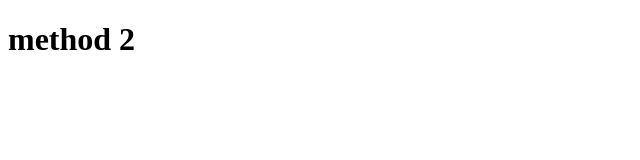
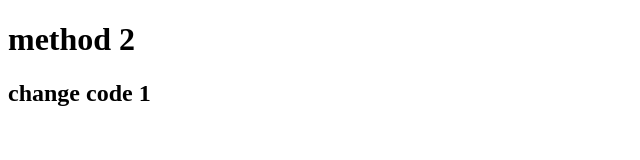
Before and after one commit to Vanvuong2005827/project-3, a plain HTML site: page index.html in a window 1280 px wide. Shown: the whole page, without its empty margins (0-640 px from the left). Drawn offline with Linux system fonts and the light colour scheme.

Commit message:
fix lan 2

```diff
--- a/index.html
+++ b/index.html
@@ -7,5 +7,6 @@
   </head>
   <body>
     <h1>method 2</h1>
+    <h2>change code 1</h2>
   </body>
 </html>
```
